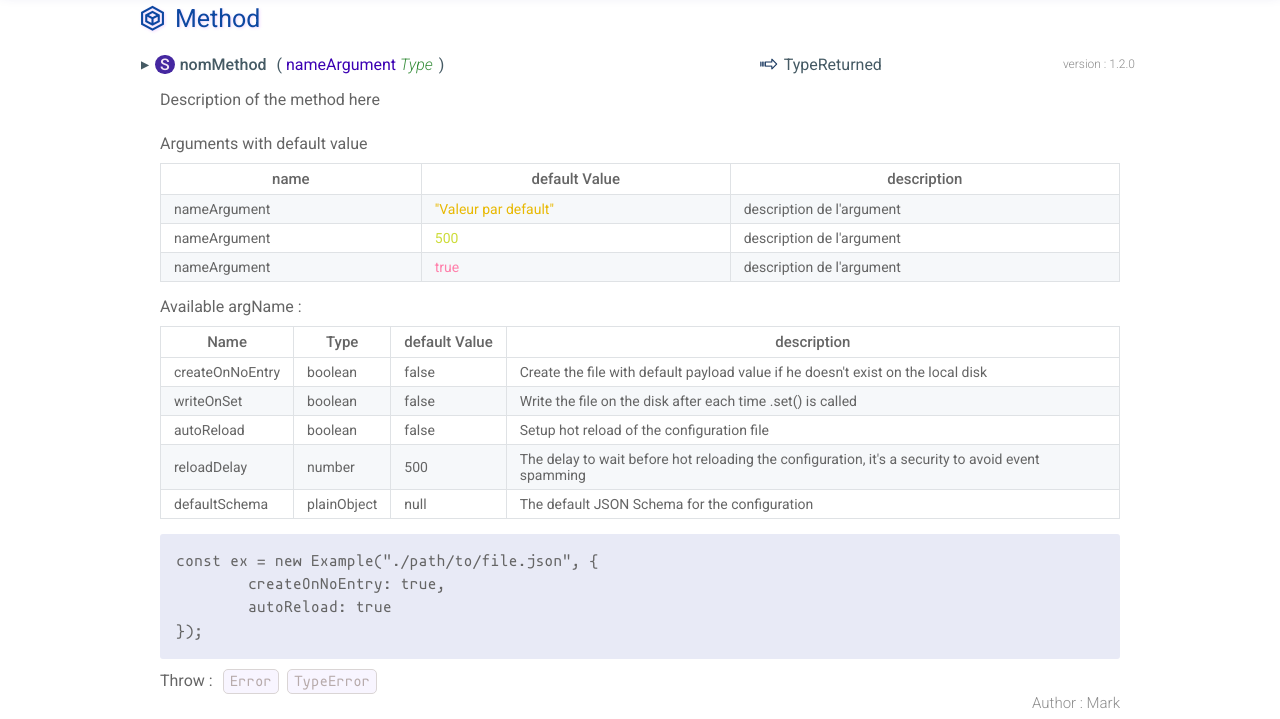
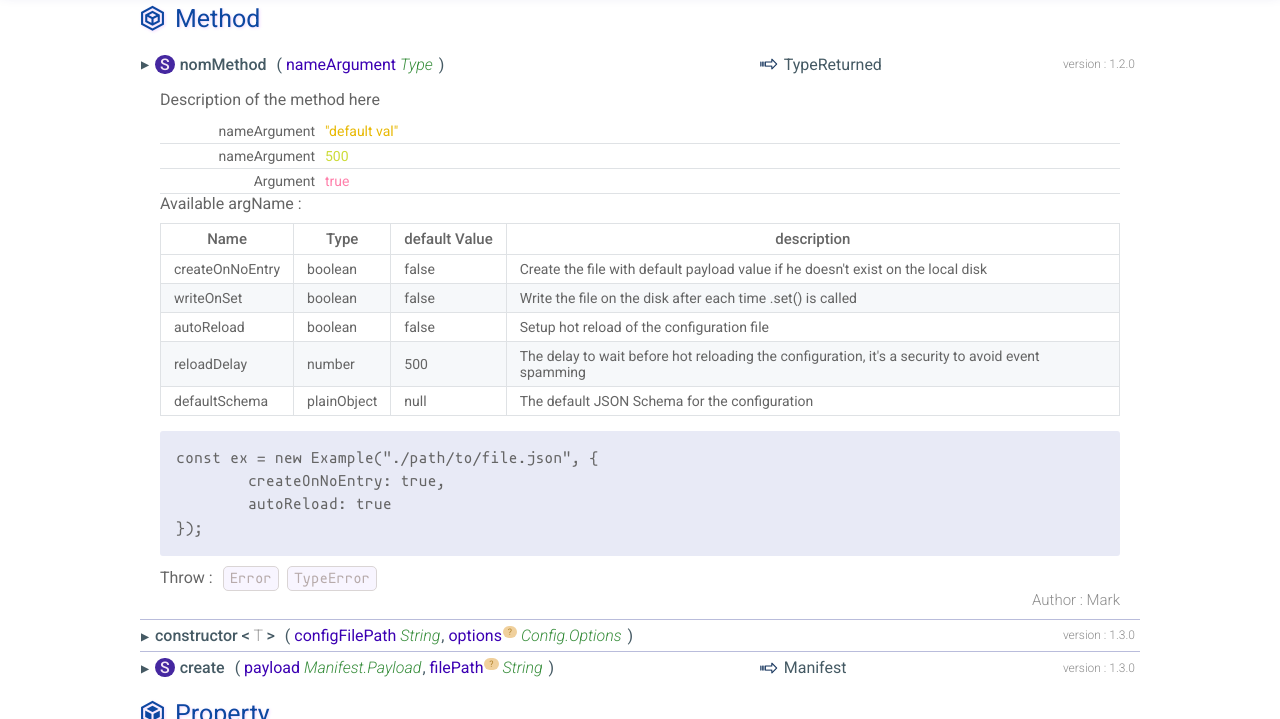
Before and after one commit to SlimIO/devdocs, a website: page view/proto.html in a window 1280 px wide. Shown: the part 87-806 px from the top of the page. Drawn offline with Linux system fonts and the light colour scheme; files whose address does not match are found by name.

Commit message:
style: styling args default values

```diff
--- a/public/css/style.css
+++ b/public/css/style.css
@@ -202,22 +202,39 @@ body {
             transition-duration: 0.10s;
             transition-timing-function: ease-out;
         }
+            body > main > div.content .number {color: #cddc39}
+            body > main > div.content .string {color: #e8b905}
+            body > main > div.content .boolean {color: #ff80ab}
             body > main > div.content > *:first-child {
                 margin-top: 10px;
             }
             body > main > div.content > p:not(.author) {
                 margin-bottom: 10px;
             }
-            body > main > div.content > p.p-default-val {
-                margin-top: 15px;
+            body > main > div.content > div.row {
+                display: flex;
+                font-size: 14px;
+            }
+                body > main > div.content > div.row > span:first-child {
+
+                    flex: 0 0 150px;
+                    text-align: right
+                }
+                body > main > div.content > div.row > span {
+                    padding: 4px 5px;
+                    border-bottom: 1px solid #dfe2e5;
+                }
+                body > main > div.content > div.row > span:last-child {
+                    flex: 2 0 200px;
+                }
+            body > main > div.content > .row:last-of-type {
+                margin-bottom: 15px;
+                background: blue;
             }
             body > main > div.content > table {
                 margin-bottom: 15px;
                 border-collapse: collapse;
             }
-            body > main > div.content > table .number {color: #cddc39}
-            body > main > div.content > table .string {color: #e8b905}
-            body > main > div.content > table .boolean {color: #ff80ab}
                 body > main > div.content > table tr:nth-child(2n) {
                     background: #f6f8fa;
                 }
--- a/view/proto.html
+++ b/view/proto.html
@@ -23,7 +23,7 @@
 
         <h2 class="method"><span class="icon-cube-9"></span>Method</h2>
 
-        <div class="title">
+        <div class="title active">
             <div class="left">
                 <span class="icon-right-dir"></span>
                 <span class="static" title="Stactic method">S</span>
@@ -43,29 +43,18 @@
         </div>
         <div class="content open">
             <p class="desc">Description of the method here</p>
-            <p class="p-default-val">Arguments with default value</p>
-            <table class="t-default-val">
-                <tr>
-                    <th>name</th>
-                    <th>default Value</th>
-                    <th>description</th>
-                </tr>
-                <tr>
-                    <td>nameArgument</td>
-                    <td class="string">"Valeur par default"</td>
-                    <td>description de l'argument</td>
-                </tr>
-                <tr>
-                    <td>nameArgument</td>
-                    <td class="number">500</td>
-                    <td>description de l'argument</td>
-                </tr>
-                <tr>
-                    <td>nameArgument</td>
-                    <td class="boolean">true</td>
-                    <td>description de l'argument</td>
-                </tr>
-            </table>
+            <div class="row">
+                <span class="name">nameArgument</span>
+                <span class="string">"default val"</span>
+            </div>
+            <div class="row">
+                <span class="name">nameArgument</span>
+                <span class="number">500</span>
+            </div>
+            <div class="row">
+                <span class="name">Argument</span>
+                <span class="boolean">true</span>
+            </div>
             <p class="arg-definition">Available <em>argName</em> :</p>
             <table class="arg-desc">
                 <thead>
```
